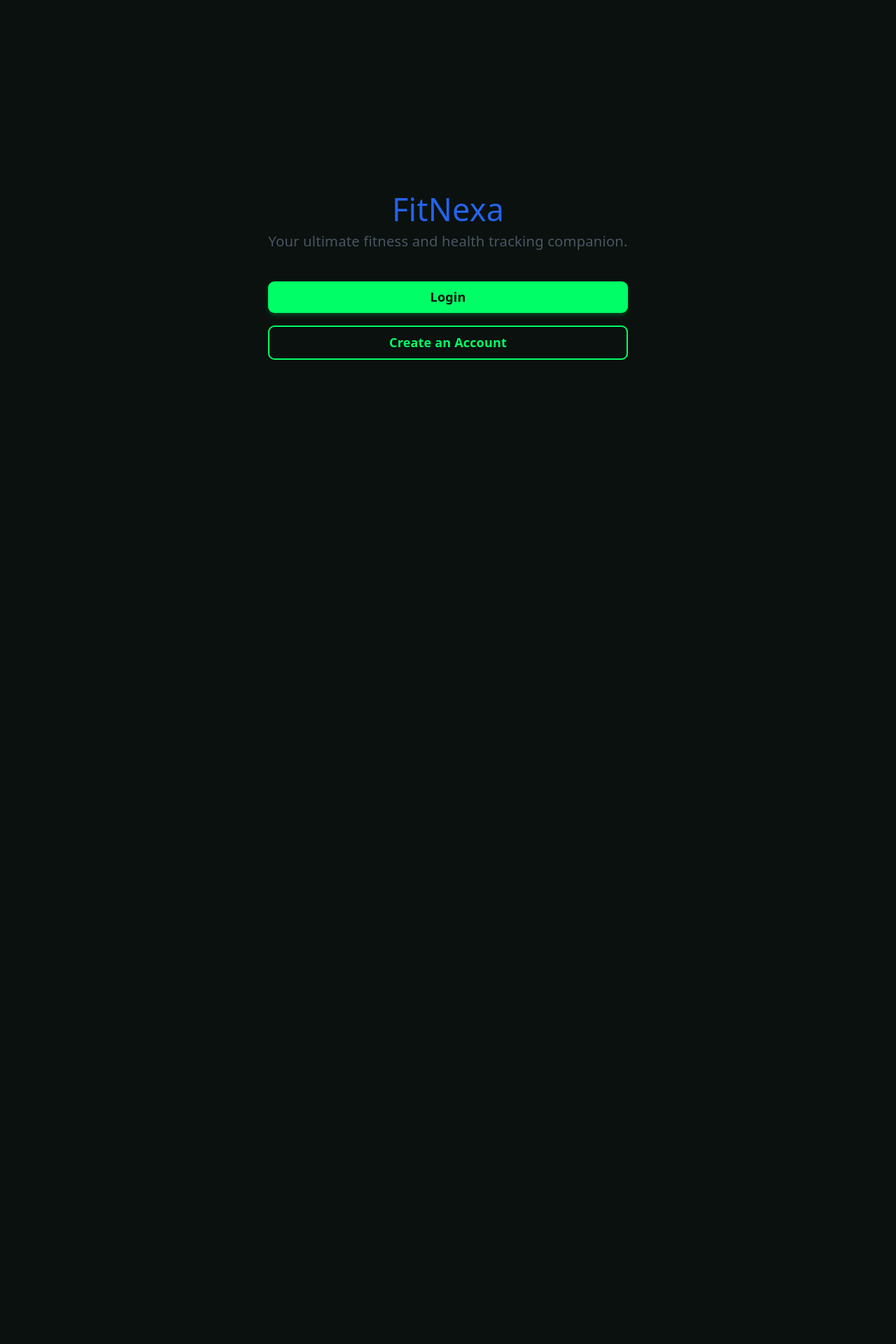
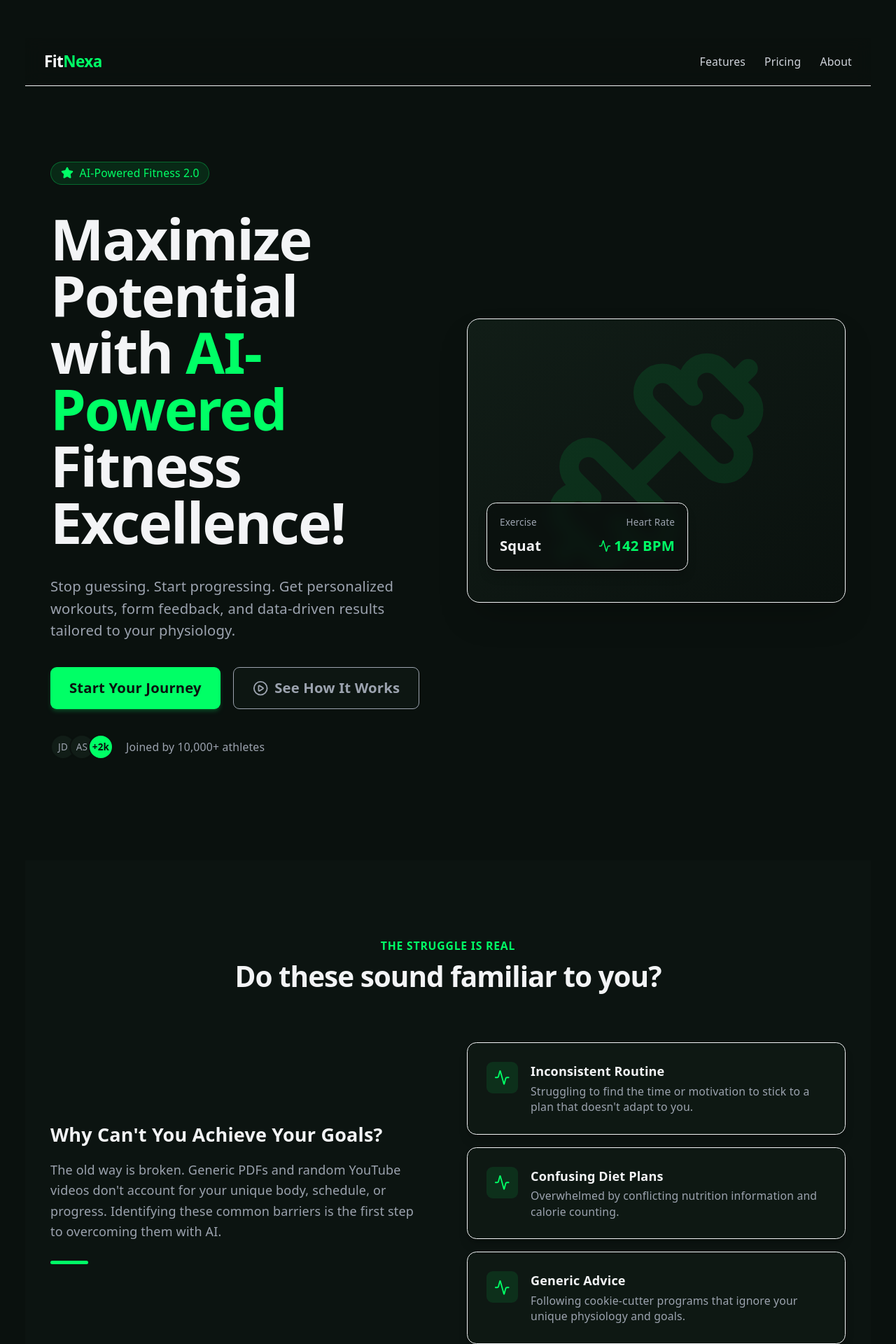
Before and after one commit to nafeesath-tp/fitNexa, a React (Vite) app in the folder client/: page / in a window 1280 px wide. Shown: the top 1920 px of the page at 70% size. Before the commit the page ends 800 px from the top, so only its background shows below. Built offline with nearby package versions, Linux system fonts and the light colour scheme; no server answers.

Commit message:
Migrate authentication pages

```diff
--- a/client/src/pages/auth/Landing.jsx
+++ b/client/src/pages/auth/Landing.jsx
@@ -1,25 +1,132 @@
 import React from 'react';
 import { useNavigate } from 'react-router-dom';
 import Button from '../../components/ui/Button';
+import { CheckCircle2, Activity, PlayCircle, Star, Dumbbell, Utensils, TrendingUp } from 'lucide-react';
+import { Container } from '../../components/ui/LayoutComponents';
+import { Card, CardContent } from '../../components/ui/Card';
+import Navbar from '../../components/layout/Navbar';
 
 const Landing = () => {
   const navigate = useNavigate();
 
   return (
-    <div style={{ textAlign: 'center' }}>
-      <h1 className="auth-title" style={{ fontSize: '2.5rem', marginBottom: '1rem', color: '#2563eb' }}>FitNexa</h1>
-      <p style={{ fontSize: '1.125rem', color: '#4b5563', marginBottom: '2.5rem' }}>
-        Your ultimate fitness and health tracking companion.
-      </p>
+    <div className="flex flex-col min-h-screen bg-background text-gray-100">
+      <Navbar
+        logoText=""
+        links={[
+          { label: 'Features', path: '#features' },
+          { label: 'Pricing', path: '#pricing' },
+          { label: 'About', path: '#about' }
+        ]}
+        onLogout={null}
+        profileData={null}
+      />
 
-      <div style={{ display: 'flex', flexDirection: 'column', gap: '1rem' }}>
-        <Button onClick={() => navigate('/login')} variant="primary">
-          Login
-        </Button>
-        <Button onClick={() => navigate('/signup')} variant="outline">
-          Create an Account
-        </Button>
-      </div>
+      {/* Hero Section */}
+      <section className="relative overflow-hidden pt-24 pb-32">
+        <div className="absolute inset-0 bg-[radial-gradient(ellipse_at_top_right,_var(--tw-gradient-stops))] from-primary/20 via-background to-background" />
+        <Container className="relative z-10 flex flex-col lg:flex-row items-center gap-12">
+          <div className="flex-1 space-y-8">
+            <div className="inline-flex items-center rounded-full border border-primary/30 bg-primary/10 px-3 py-1 text-sm font-medium text-primary">
+              <Star className="mr-2 h-4 w-4 fill-primary" />
+              AI-Powered Fitness 2.0
+            </div>
+            <h1 className="text-5xl font-extrabold tracking-tight sm:text-6xl lg:text-7xl">
+              Maximize Potential with <span className="text-primary">AI-Powered</span> Fitness Excellence!
+            </h1>
+            <p className="max-w-2xl text-lg text-muted">
+              Stop guessing. Start progressing. Get personalized workouts, form feedback, and data-driven results tailored to your physiology.
+            </p>
+            <div className="flex flex-col sm:flex-row gap-4">
+              <Button size="lg" onClick={() => navigate('/signup')} className="w-full sm:w-auto">
+                Start Your Journey
+              </Button>
+              <Button size="lg" variant="ghost" className="w-full sm:w-auto border border-border/10 bg-surface/50">
+                <PlayCircle className="mr-2 h-5 w-5" />
+                See How It Works
+              </Button>
+            </div>
+            <div className="flex items-center gap-4 text-sm text-muted">
+              <div className="flex -space-x-2">
+                <div className="h-8 w-8 rounded-full border-2 border-background bg-surface flex items-center justify-center text-xs">JD</div>
+                <div className="h-8 w-8 rounded-full border-2 border-background bg-surface flex items-center justify-center text-xs">AS</div>
+                <div className="h-8 w-8 rounded-full border-2 border-background bg-primary text-background flex items-center justify-center text-xs font-bold">+2k</div>
+              </div>
+              <p>Joined by 10,000+ athletes</p>
+            </div>
+          </div>
+          <div className="flex-1 w-full relative">
+            {/* Abstract visual representation instead of image */}
+            <div className="aspect-[4/3] rounded-2xl bg-gradient-to-br from-surface to-background border border-border/10 p-6 flex flex-col justify-end shadow-2xl relative overflow-hidden">
+               <div className="absolute top-0 right-0 p-8 w-full h-full opacity-10">
+                 <Dumbbell className="w-full h-full text-primary" />
+               </div>
+               <Card className="bg-background/80 backdrop-blur border-border/10 p-4 w-64 mb-4">
+                 <div className="flex justify-between items-center mb-2">
+                   <span className="text-xs text-muted">Exercise</span>
+                   <span className="text-xs text-muted">Heart Rate</span>
+                 </div>
+                 <div className="flex justify-between items-center">
+                   <span className="font-semibold text-lg">Squat</span>
+                   <span className="font-semibold text-lg text-primary flex items-center gap-1">
+                     <Activity className="h-4 w-4" /> 142 BPM
+                   </span>
+                 </div>
+               </Card>
+            </div>
+          </div>
+        </Container>
+      </section>
+
+      {/* Pain points section */}
+      <section id="features" className="py-24 bg-surface/30">
+        <Container>
+          <div className="text-center mb-16">
+            <span className="text-sm font-semibold text-primary tracking-wider uppercase">The Struggle is Real</span>
+            <h2 className="mt-2 text-3xl font-bold tracking-tight sm:text-4xl">Do these sound familiar to you?</h2>
+          </div>
+
+          <div className="grid md:grid-cols-2 gap-12 items-center">
+            <div>
+              <h3 className="text-2xl font-bold mb-4">Why Can't You Achieve Your Goals?</h3>
+              <p className="text-muted leading-relaxed mb-6">
+                The old way is broken. Generic PDFs and random YouTube videos don't account for your unique body, schedule, or progress. Identifying these common barriers is the first step to overcoming them with AI.
+              </p>
+              <div className="h-1 w-12 bg-primary rounded"></div>
+            </div>
+            <div className="space-y-4">
+              {[
+                { title: 'Inconsistent Routine', desc: 'Struggling to find the time or motivation to stick to a plan that doesn\'t adapt to you.' },
+                { title: 'Confusing Diet Plans', desc: 'Overwhelmed by conflicting nutrition information and calorie counting.' },
+                { title: 'Generic Advice', desc: 'Following cookie-cutter programs that ignore your unique physiology and goals.' }
+              ].map((item, i) => (
+                <Card key={i} className="bg-surface/50 border-border/10">
+                  <CardContent className="p-6 flex gap-4">
+                    <div className="h-10 w-10 shrink-0 rounded-lg bg-primary/10 text-primary flex items-center justify-center">
+                      <Activity className="h-5 w-5" />
+                    </div>
+                    <div>
+                      <h4 className="font-semibold mb-1">{item.title}</h4>
+                      <p className="text-sm text-muted">{item.desc}</p>
+                    </div>
+                  </CardContent>
+                </Card>
+              ))}
+            </div>
+          </div>
+        </Container>
+      </section>
+
+      {/* Footer minimal */}
+      <footer className="py-12 border-t border-border/10 mt-auto">
+        <Container className="flex justify-between items-center flex-col sm:flex-row gap-4 text-sm text-muted">
+          <div>© 2026 FitNexa Inc.</div>
+          <div className="flex gap-6">
+            <a href="#" className="hover:text-white transition-colors">Privacy</a>
+            <a href="#" className="hover:text-white transition-colors">Terms</a>
+          </div>
+        </Container>
+      </footer>
     </div>
   );
 };
--- a/client/src/pages/auth/Login.jsx
+++ b/client/src/pages/auth/Login.jsx
@@ -7,10 +7,13 @@ import toast from 'react-hot-toast';
 import { authApi } from '../../services/auth/authApi';
 import { useAuthStore } from '../../stores/authStore';
 import { getHomeRoute } from '../../utils/redirectUser';
+import { Dumbbell } from 'lucide-react';
 
 import Input from '../../components/ui/Input';
 import PasswordInput from '../../components/ui/PasswordInput';
 import Button from '../../components/ui/Button';
+import { FormField, FormLabel, FormError } from '../../components/ui/Form';
+import { Card, CardHeader, CardTitle, CardDescription, CardContent } from '../../components/ui/Card';
 
 const Login = () => {
   const navigate = useNavigate();
@@ -31,14 +34,8 @@ const Login = () => {
 
       if (response.success) {
         toast.success(response.message || 'Login successful!');
-
-        // 1. Update Zustand store
         setAuth(response.data);
-
-        // 2. Get role-based route
         const route = getHomeRoute(response.data);
-
-        // 3. Navigate with replace to prevent back-button loops
         navigate(route, { replace: true });
       } else {
         toast.error(response.message || 'Invalid credentials.');
@@ -51,39 +48,56 @@ const Login = () => {
   };
 
   return (
-    <div>
-      <h2 className="auth-title">Welcome Back</h2>
-      <p style={{ textAlign: 'center', color: '#4b5563', marginBottom: '1.5rem', fontSize: '0.95rem' }}>
-        Log in to your FitNexa account
-      </p>
-
-      <form onSubmit={handleSubmit(onSubmit)}>
+    <div className="w-full max-w-md">
+      <div className="mb-8 flex justify-center">
+        <Link to="/" className="flex items-center text-xl font-bold tracking-tight text-white hover:text-primary transition-colors">
+          Fit<span className="text-primary">Nexa</span>
+        </Link>
+      </div>
+      <Card>
+        <CardHeader className="space-y-2 text-center pb-8">
+          <div className="mx-auto mb-4 flex h-12 w-12 items-center justify-center rounded-full bg-primary/10">
+            <Dumbbell className="h-6 w-6 text-primary" />
+          </div>
+          <CardTitle className="text-2xl">Welcome Back</CardTitle>
+          <CardDescription>Log in to your FitNexa account</CardDescription>
+        </CardHeader>
+        <CardContent>
+          <form onSubmit={handleSubmit(onSubmit)} className="space-y-4">
+            <FormField>
+              <FormLabel>Email Address</FormLabel>
               <Input
-          label="Email Address"
                 type="email"
                 placeholder="john@example.com"
                 {...register('email')}
-          error={errors.email?.message}
+                error={errors.email}
               />
+              <FormError error={errors.email} />
+            </FormField>
 
+            <FormField>
+              <FormLabel>Password</FormLabel>
               <PasswordInput
-          label="Password"
                 placeholder="••••••••"
                 {...register('password')}
-          error={errors.password?.message}
+                error={errors.password}
               />
+              <FormError error={errors.password} />
+            </FormField>
 
-        <Button type="submit" isLoading={isLoading} style={{ marginTop: '1rem' }}>
+            <Button type="submit" isLoading={isLoading} className="w-full mt-6">
               Log In
             </Button>
           </form>
 
-      <p style={{ textAlign: 'center', marginTop: '1.5rem', color: '#4b5563', fontSize: '0.9rem' }}>
+          <p className="mt-6 text-center text-sm text-muted">
             Don't have an account?{' '}
-        <Link to="/signup" style={{ color: '#2563eb', fontWeight: '500', textDecoration: 'none' }}>
+            <Link to="/signup" className="font-semibold text-primary hover:text-primary-hover transition-colors">
               Sign up
             </Link>
           </p>
+        </CardContent>
+      </Card>
     </div>
   );
 };
--- a/client/src/pages/auth/Signup.jsx
+++ b/client/src/pages/auth/Signup.jsx
@@ -5,11 +5,14 @@ import { signupSchema } from '../../validation/signupSchema';
 import { useNavigate, Link } from 'react-router-dom';
 import toast from 'react-hot-toast';
 import { authApi } from '../../services/auth/authApi';
+import { Dumbbell, User, ShieldAlert } from 'lucide-react';
 
 import Input from '../../components/ui/Input';
 import PasswordInput from '../../components/ui/PasswordInput';
 import Button from '../../components/ui/Button';
-import RadioGroup from '../../components/ui/RadioGroup';
+import RadioGroup, { RadioOption } from '../../components/ui/RadioGroup';
+import { FormField, FormLabel, FormError, FormSection } from '../../components/ui/Form';
+import { Card, CardHeader, CardTitle, CardDescription, CardContent } from '../../components/ui/Card';
 
 const Signup = () => {
   const navigate = useNavigate();
@@ -25,7 +28,6 @@ const Signup = () => {
   const onSubmit = async (data) => {
     try {
       setIsLoading(true);
-      // Backend expects role as uppercase, Zod already guarantees it
       const response = await authApi.signup({
         email: data.email,
         password: data.password,
@@ -35,7 +37,6 @@ const Signup = () => {
 
       if (response.success) {
         toast.success(response.message || 'OTP sent successfully!');
-        // Pass email to verify OTP page
         navigate('/verify-otp', { state: { email: data.email } });
       } else {
         toast.error(response.message || 'Failed to sign up.');
@@ -48,54 +49,84 @@ const Signup = () => {
   };
 
   return (
-    <div>
-      <h2 className="auth-title">Create Account</h2>
-      <form onSubmit={handleSubmit(onSubmit)}>
+    <div className="w-full max-w-md">
+      <div className="mb-8 flex justify-center">
+        <Link to="/" className="flex items-center text-xl font-bold tracking-tight text-white hover:text-primary transition-colors">
+          Fit<span className="text-primary">Nexa</span>
+        </Link>
+      </div>
+      <Card>
+        <CardHeader className="space-y-2 text-center pb-8">
+          <CardTitle className="text-2xl">Create Account</CardTitle>
+          <CardDescription>Join FitNexa and start your journey</CardDescription>
+        </CardHeader>
+        <CardContent>
+          <form onSubmit={handleSubmit(onSubmit)} className="space-y-4">
 
+            <FormField>
+              <FormLabel>Email Address</FormLabel>
               <Input
-          label="Email Address"
                 type="email"
                 placeholder="john@example.com"
                 {...register('email')}
-          error={errors.email?.message}
+                error={errors.email}
               />
+              <FormError error={errors.email} />
+            </FormField>
 
+            <FormField>
+              <FormLabel>Password</FormLabel>
               <PasswordInput
-          label="Password"
                 placeholder="••••••••"
                 {...register('password')}
-          error={errors.password?.message}
+                error={errors.password}
               />
+              <FormError error={errors.password} />
+            </FormField>
 
+            <FormField>
+              <FormLabel>Confirm Password</FormLabel>
               <PasswordInput
-          label="Confirm Password"
                 placeholder="••••••••"
                 {...register('confirm_password')}
-          error={errors.confirm_password?.message}
+                error={errors.confirm_password}
               />
+              <FormError error={errors.confirm_password} />
+            </FormField>
 
-        <RadioGroup
-          label="I want to sign up as a:"
-          options={[
-            { label: 'Client', value: 'CLIENT' },
-            { label: 'Trainer', value: 'TRAINER' }
-          ]}
+            <FormSection title="Account Type" className="mt-6 p-4">
+              <RadioGroup className="grid-cols-2">
+                <RadioOption
+                  value="CLIENT"
+                  label="Client"
+                  icon={User}
+                  error={errors.role}
                   {...register('role')}
-          error={errors.role?.message}
-          style={{ marginBottom: '1.5rem' }}
                 />
+                <RadioOption
+                  value="TRAINER"
+                  label="Trainer"
+                  icon={ShieldAlert}
+                  error={errors.role}
+                  {...register('role')}
+                />
+              </RadioGroup>
+              <FormError error={errors.role} />
+            </FormSection>
 
-        <Button type="submit" isLoading={isLoading} style={{ marginTop: '1rem' }}>
+            <Button type="submit" isLoading={isLoading} className="w-full mt-6">
               Sign Up
             </Button>
           </form>
 
-      <p style={{ textAlign: 'center', marginTop: '1.5rem', color: '#4b5563', fontSize: '0.9rem' }}>
+          <p className="mt-6 text-center text-sm text-muted">
             Already have an account?{' '}
-        <Link to="/login" style={{ color: '#2563eb', fontWeight: '500', textDecoration: 'none' }}>
+            <Link to="/login" className="font-semibold text-primary hover:text-primary-hover transition-colors">
               Log in
             </Link>
           </p>
+        </CardContent>
+      </Card>
     </div>
   );
 };
--- a/client/src/pages/auth/VerifyOTP.jsx
+++ b/client/src/pages/auth/VerifyOTP.jsx
@@ -2,12 +2,15 @@ import React, { useState } from 'react';
 import { useForm } from 'react-hook-form';
 import { zodResolver } from '@hookform/resolvers/zod';
 import { verifyOtpSchema } from '../../validation/verifyOtpSchema';
-import { useLocation, useNavigate, Navigate } from 'react-router-dom';
+import { useLocation, useNavigate, Navigate, Link } from 'react-router-dom';
 import toast from 'react-hot-toast';
 import api from '../../api/axios';
+import { ShieldCheck } from 'lucide-react';
 
 import Input from '../../components/ui/Input';
 import Button from '../../components/ui/Button';
+import { FormField, FormLabel, FormError } from '../../components/ui/Form';
+import { Card, CardHeader, CardTitle, CardDescription, CardContent } from '../../components/ui/Card';
 
 const VerifyOTP = () => {
   const location = useLocation();
@@ -20,7 +23,6 @@ const VerifyOTP = () => {
     resolver: zodResolver(verifyOtpSchema),
   });
 
-  // If someone navigates to /verify-otp directly without an email in state
   if (!email) {
     return <Navigate to="/signup" replace />;
   }
@@ -47,25 +49,42 @@ const VerifyOTP = () => {
   };
 
   return (
-    <div>
-      <h2 className="auth-title">Verify Email</h2>
-      <p style={{ textAlign: 'center', color: '#4b5563', marginBottom: '1.5rem', fontSize: '0.95rem' }}>
-        We sent a 6-digit verification code to <strong>{email}</strong>
-      </p>
+    <div className="w-full max-w-md">
+      <div className="mb-8 flex justify-center">
+        <Link to="/" className="flex items-center text-xl font-bold tracking-tight text-white hover:text-primary transition-colors">
+          Fit<span className="text-primary">Nexa</span>
+        </Link>
+      </div>
 
-      <form onSubmit={handleSubmit(onSubmit)}>
+      <Card>
+        <CardHeader className="space-y-2 text-center pb-8">
+          <div className="mx-auto mb-4 flex h-12 w-12 items-center justify-center rounded-full bg-primary/10">
+            <ShieldCheck className="h-6 w-6 text-primary" />
+          </div>
+          <CardTitle className="text-2xl">OTP Verification</CardTitle>
+          <CardDescription>
+            We sent a 6-digit verification code to <strong className="text-gray-200">{email}</strong>
+          </CardDescription>
+        </CardHeader>
+        <CardContent>
+          <form onSubmit={handleSubmit(onSubmit)} className="space-y-4">
+            <FormField>
+              <FormLabel>Verification Code (OTP)</FormLabel>
               <Input
-          label="Verification Code (OTP)"
                 placeholder="123456"
                 maxLength={6}
                 {...register('otp')}
-          error={errors.otp?.message}
+                error={errors.otp}
               />
+              <FormError error={errors.otp} />
+            </FormField>
 
-        <Button type="submit" isLoading={isLoading} style={{ marginTop: '1rem' }}>
+            <Button type="submit" isLoading={isLoading} className="w-full mt-6">
               Verify OTP
             </Button>
           </form>
+        </CardContent>
+      </Card>
     </div>
   );
 };
```
Lines whose indentation alone changed are shown as unchanged.
